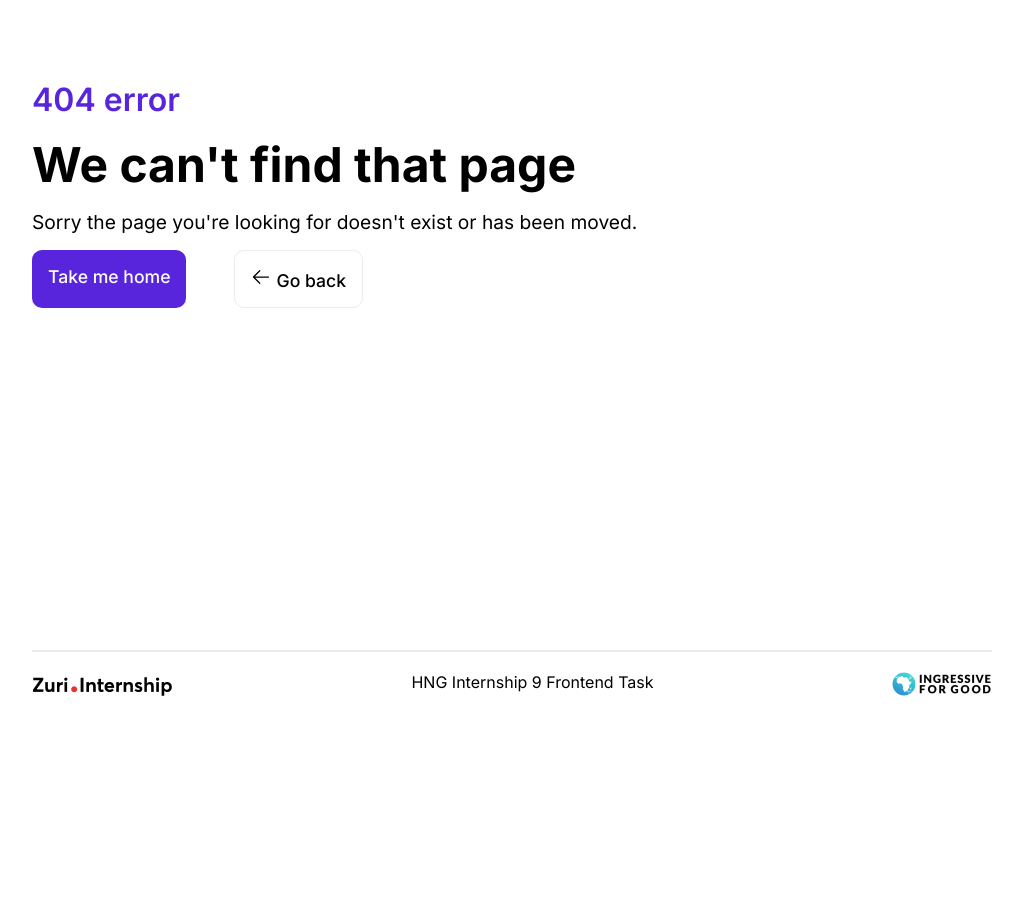
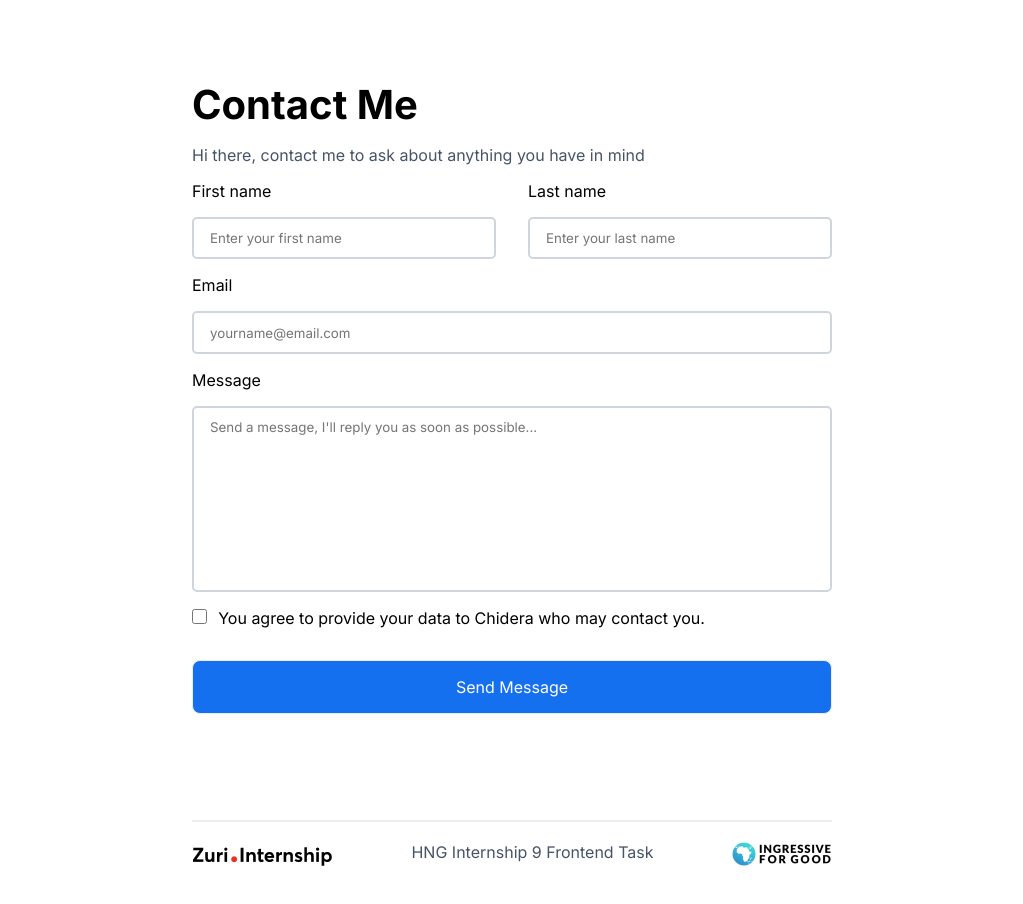
Before and after one commit to ChideraOzoagu/hng-task-1, a React (Create React App) app: page /contact in a window 1280 px wide. Before the commit this address had no page. Shown: the top 904 px of the page, without its empty margins (128-1151 px from the left). Before the commit the page ends 800 px from the top, so only its background shows below. Built offline with nearby package versions, Linux system fonts and the light colour scheme.

Commit message:
feat: contact page added

```diff
--- a/src/App.js
+++ b/src/App.js
@@ -1,5 +1,7 @@
 import Home from "./components/Home";
 import Error from "./components/Error";
+import Contact from "./components/Contact";
+import Footer from "./components/Footer";
 import "./index.css";
 import { BrowserRouter, Routes, Route } from "react-router-dom";
 
@@ -9,6 +11,7 @@ function App() {
       <BrowserRouter>
         <Routes>
           <Route path="/" element={<Home />} />
+          <Route path="contact" element={<Contact />} />
           <Route path="*" element={<Error />} />
         </Routes>
       </BrowserRouter>
--- /dev/null
+++ b/src/components/Contact.js
@@ -0,0 +1,46 @@
+import React from 'react'
+import Footer from './Footer'
+
+const Contact = () => {
+  const name = 'Chidera'
+  return (
+   <section className="contact">
+    <h1>Contact Me</h1>
+    <p>Hi there, contact me to ask about anything you have in mind</p>
+    <form>
+      <div className='flex-desktop'>
+        <div>
+          <label htmlFor="firstName">
+            First name
+          </label>
+          <input type="text" placeholder='Enter your first name' id='first_name'/>
+        </div>
+        <div>
+          <label htmlFor="lastName">
+            Last name
+          </label>
+          <input type="text" placeholder='Enter your last name'id='last_name'/>
+        </div>
+      </div>
+      <label htmlFor="email">
+          Email
+        </label>
+        <input type="email" placeholder='yourname@email.com' id='email'/>
+        <label htmlFor="message">
+          Message
+        </label>
+        <textarea  id="message" cols="30" rows="10" placeholder="Send a message, I'll reply you as soon as possible..."></textarea>
+
+          <label htmlFor='agreement' className='agreement'>
+          <input type="checkbox" />
+          <span className="checkmark"></span>
+            You agree to provide your data to {name} who may contact you.
+          </label>
+          <button type="submit" id='btn__submit' onClick={(e)=> e.preventDefault()}>Send Message</button>
+    </form>
+    <Footer/>
+   </section>
+  )
+}
+
+export default Contact
--- a/src/components/Error.js
+++ b/src/components/Error.js
@@ -1,7 +1,7 @@
 import React from 'react'
 import { Link, Router } from 'react-router-dom'
-import zuriLogo from "../assets/Zuri.Internship_Logo.png";
-import ingressive from "../assets/I4G.png";
+// import zuriLogo from "../assets/Zuri.Internship_Logo.png";
+// import ingressive from "../assets/I4G.png";
 
 const Error = () => {
   return (
@@ -22,11 +22,7 @@ const Error = () => {
               </Link>
           </div>
       </div>
-      <footer>
-        <img src={zuriLogo} alt="zuri logo" />
-        <p>HNG Internship 9 Frontend Task</p>
-        <img src={ingressive} alt="ingressive for good" />
-      </footer>
+
     </div>
   )
 }
--- /dev/null
+++ b/src/components/Footer.js
@@ -0,0 +1,18 @@
+import React from 'react'
+import zuriLogo from "../assets/Zuri.Internship_Logo.png";
+import ingressive from "../assets/I4G.png";
+// import { Outlet } from 'react-router-dom';
+
+const Footer = () => {
+  return (
+    <>
+    <footer>
+        <img src={zuriLogo} alt="zuri logo" />
+        <p>HNG Internship 9 Frontend Task</p>
+        <img src={ingressive} alt="ingressive for good" />
+      </footer>
+    </>
+  )
+}
+
+export default Footer
--- a/src/components/Home.js
+++ b/src/components/Home.js
@@ -8,6 +8,8 @@ import ingressive from "../assets/I4G.png";
 import shareBtn from "../assets/share-btn.png";
 import camera from '../assets/camera-Icon.png'
 import myAvatar from '../assets/myAvatar.jpg'
+import { Link } from 'react-router-dom';
+import Footer from './Footer';
 
 
 const Home = () => {
@@ -27,35 +29,40 @@ const Home = () => {
         <h2 id="twitter">notchidera</h2>
         <h2 id="slack">Chidox</h2>
       </div>
-      <button id="twitter__link">
+      <button className='btn' id="twitter__link">
         <a href="https://twitter.com/notchidera" target="_blank">
           Twitter Link
         </a>
       </button>
-      <button id="btn__zuri">
+      <button className='btn' id="btn__zuri">
         <a href="https://training.zuri.team/" target="_blank">
           Zuri Team
         </a>
       </button>
-      <button id="books">
+      <button className='btn' id="books">
         <a href="https://books.zuri.team" target="_blank">
           Zuri Books
         </a>
       </button>
-      <button id="book__python">
+      <button className='btn' id="book__python">
         <a href="https://books.zuri.team/python-for-beginners?ref_id=Chidox" target="_blank">
           Python Books
         </a>
       </button>
-      <button id="pitch">
+      <button className='btn' id="pitch">
         <a href="https://background.zuri.team" target="_blank">
           Background Check for Coders
         </a>
       </button>
-      <button id="book__design">
+      <button className='btn' id="book__design">
         <a href="https://books.zuri.team/design-rules" target="_blank">
           Design Books
         </a>
+      </button>
+      <button className='btn' id="contact">
+       <Link to='/contact'>
+       Contact Me
+       </Link>
       </button>
       <div className="icons">
         <a href="https://slack.com" target="_blank">
@@ -65,11 +72,12 @@ const Home = () => {
           <img src={github} alt="github" />
         </a>
       </div>
-      <footer>
+      <Footer/>
+      {/* <footer>
         <img src={zuriLogo} alt="zuri logo" />
         <p>HNG Internship 9 Frontend Task</p>
         <img src={ingressive} alt="ingressive for good" />
-      </footer>
+      </footer> */}
     </main>
   )
 }
--- a/src/index.css
+++ b/src/index.css
@@ -16,8 +16,11 @@ a {
   --link-clr: #eaecf0;
   --link-hover: #d0d5dd;
   --error-clr: #5925dc;
+  --text-clr: #475467;
+  --font-primary:   font-family: inter, "sans-serif";
   --transition-primary: all 0.2s ease-in;
 }
+
 body {
   background-color: var(--white);
   font-family: inter, "sans-serif";
@@ -53,7 +56,7 @@ body {
 #slack {
   display: none;
 }
-button {
+.btn {
   width: 100%;
   background-color: var(--link-clr);
   border: 1px solid var(--link-clr);
@@ -142,6 +145,72 @@ footer::after {
   width: 20px;
   margin-right:5px ;
 }
+
+/* contact page */
+.contact {
+  padding: 2rem 1.5rem;
+  /* background-color: red; */
+}
+.contact h1 {
+  color: var(--black);
+  font-size: 2.5rem;
+  padding-bottom: 1rem;
+}
+.contact p {
+  color: var(--text-clr);
+  padding-bottom: 1rem;
+
+}
+
+input[type=text], input[type=email]{
+  display: block;
+  margin-block: 1rem;
+  font-family: var(--font-primary);
+  border-radius: 5px;
+  border:2px solid #D0D5DD;
+  padding: 0.7rem 1rem;
+  width: 100%;
+  outline: none;
+}
+textarea{
+  display: block;
+  font-family: var(--font-primary);
+  border-radius: 5px;
+  border: 2px solid #D0D5DD;
+  padding: 0.7rem 1rem;
+  width: 100%;
+  outline: none;
+  resize: none;
+}
+#message {
+  margin: 1rem 0;
+}
+input[type=checkbox] {
+  margin-right: 0.7rem;
+  cursor: pointer;
+  width: 15px;
+  aspect-ratio: 1/1;
+}
+.agreement{
+  margin: 1rem 0;
+  display: block;
+}
+#btn__submit {
+  background-color: #1570EF;
+  color: var(--white);
+  width: 100%;
+  border: 1px solid var(--link-clr);
+  padding: 1rem;
+  font-family: inherit;
+  margin: 1rem 0;
+  border-radius: 8px;
+  font-size: 1rem;
+  text-align: center;
+  cursor: pointer;
+  outline: none;
+  transition: var(--transition-primary);
+}
+/* MEDIA QUERY */
 @media screen and (max-width: 767px) {
   .share-btn {
     display: none;
@@ -214,4 +283,22 @@ footer::after {
     flex-direction: reverse;
     gap: 1rem;
   }
+  .contact {
+    padding: 5rem 10rem;
+  }
+  .flex-desktop {
+    display: flex;
+    align-items: center;
+    gap: 2rem;
+    width: 100%;
+  }
+  .flex-desktop div {
+    width: 100%;
+  }
 }
+@media (min-width: 1200px){
+  .contact{
+    padding: 5rem 20rem;
+
+  }
+}
```
